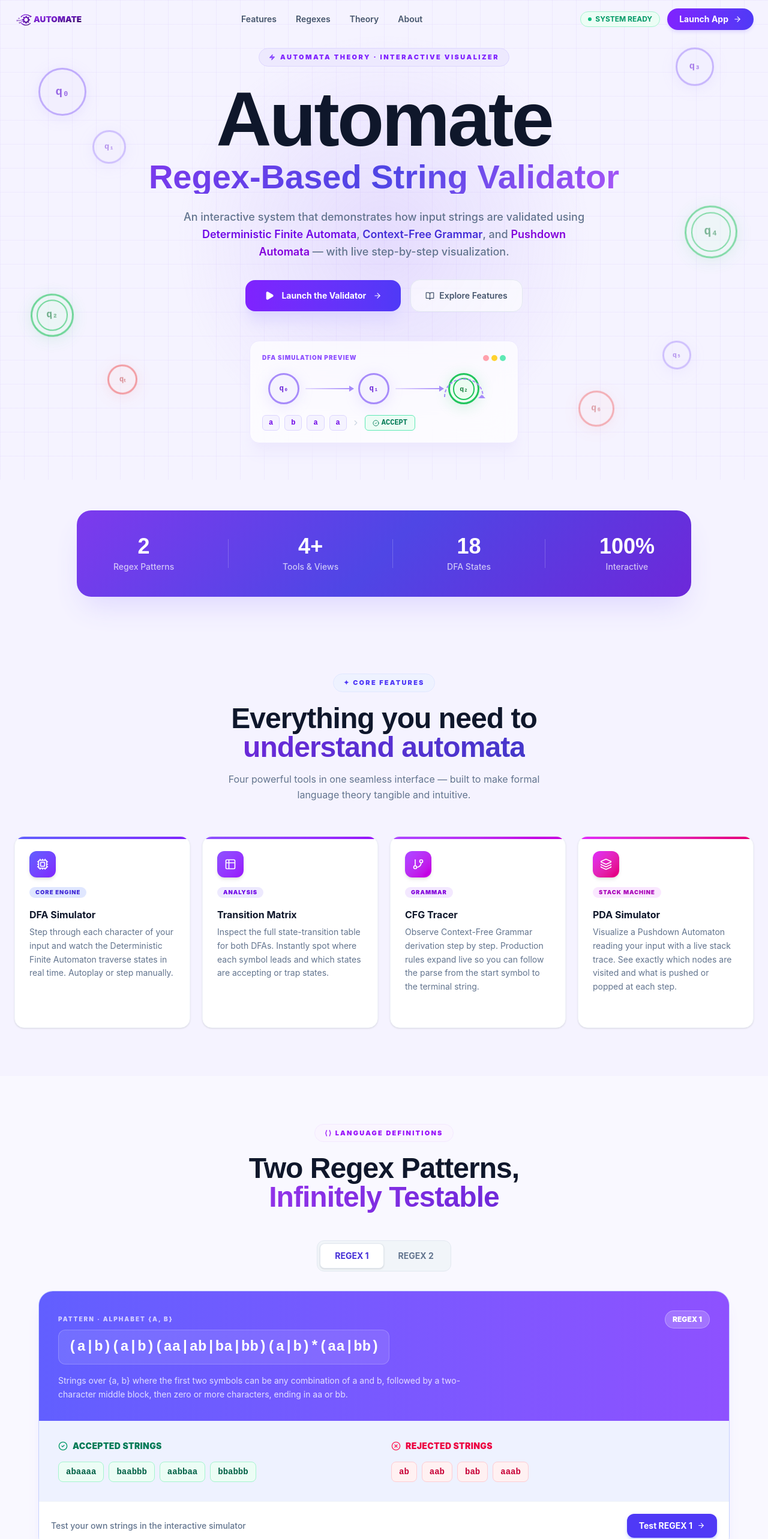
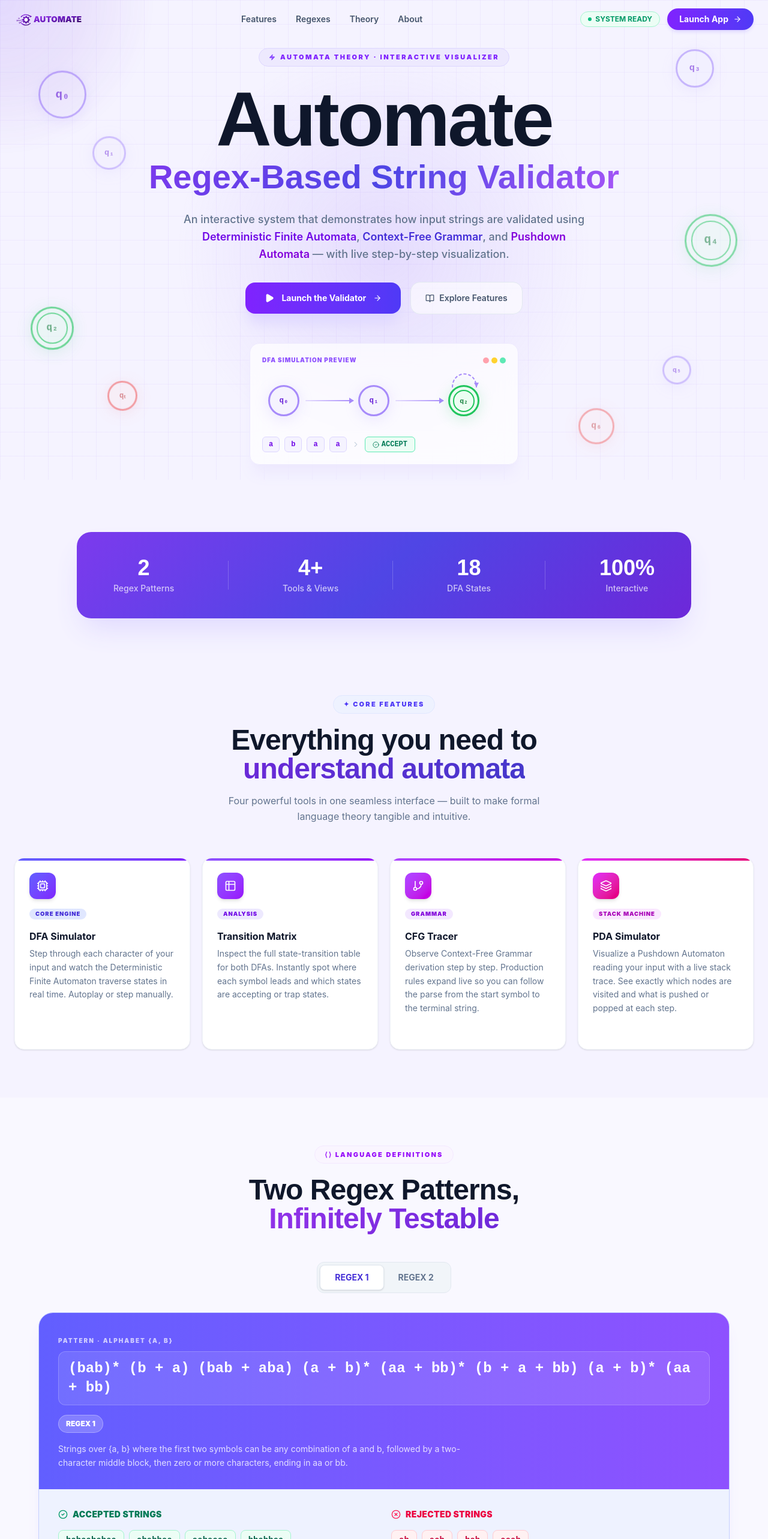
Before and after one commit to nichoq/AUTOMATES, a React (Vite) app: page / in a window 1280 px wide. Shown: the top 2566 px of the page at 60% size. Built offline with nearby package versions, Linux system fonts and the light colour scheme.

Commit message:
Fix bugs Landing page

```diff
--- a/src/App.tsx
+++ b/src/App.tsx
@@ -232,7 +232,7 @@ export function getPdaTracePath(tabIdx: number, input: string): PdaStep[] {
   return steps;
 }
 
-export default function App() {
+export default function App({ onGoHome }: { onGoHome: () => void }) {
   const [tabIdx, setTabIdx] = useState<number>(0);
   const [sidebarCollapsed, setSidebarCollapsed] = useState<boolean>(false);
 
@@ -660,10 +660,14 @@ function simulateString(input) {
           >
             <Menu size={16} />
           </button>
-          <div className="flex flex-col items-start justify-center gap-0.5 leading-none">
+          <button
+            onClick={onGoHome}
+            className="flex flex-col items-start justify-center gap-0.5 leading-none group cursor-pointer bg-transparent border-0 p-1 rounded-lg hover:bg-violet-50 transition-colors duration-150"
+            title="Back to Home"
+          >
             <svg
               viewBox="0 0 1150 280"
-              className="h-[28px] w-auto flex-shrink-0"
+              className="h-[28px] w-auto flex-shrink-0 group-hover:opacity-80 transition-opacity"
               fill="none"
               xmlns="http://www.w3.org/2000/svg"
             >
@@ -722,10 +726,10 @@ function simulateString(input) {
                 AUTOMATE
               </text>
             </svg>
-            <div className="text-[9px] text-slate-500 font-bold tracking-widest font-sans uppercase pl-2 leading-none">
+            <div className="text-[9px] text-slate-500 font-bold tracking-widest font-sans uppercase pl-2 leading-none group-hover:text-violet-500 transition-colors">
               DFA Verifier &middot; Visual Tracer
             </div>
-          </div>
+          </button>
 
           <div className="flex bg-slate-100 p-0.5 rounded-lg border border-slate-200/60 ml-6">
             <button
--- a/src/LandingPage.tsx
+++ b/src/LandingPage.tsx
@@ -145,17 +145,33 @@ const Arrow = ({ style }: { style?: React.CSSProperties }) => (
 );
 
 // ─── Mini DFA preview (static visual) ────────────────────────────────────────
+// Container is h-24 (96px). Bubbles are centered at y=48.
+// q₂ center: x=336, y=48. Circle radius=26 => top of circle at y=22.
+// Self-loop SVG: left=306, top=-10, width=62, height=36
+//   In SVG coords: left-contact=(20,32) right-contact=(40,32) peak=(30,4)
 const MiniDfa = () => (
-  <div className="relative w-full h-full">
+  <div className="relative w-full h-24 overflow-visible">
     <StateBubble label="q₀" size={52} style={{ left: 10, top: "50%", transform: "translateY(-50%)" }} />
     <Arrow style={{ left: 72, top: "calc(50% - 1px)" }} />
     <StateBubble label="q₁" size={52} style={{ left: 160, top: "50%", transform: "translateY(-50%)" }} />
     <Arrow style={{ left: 222, top: "calc(50% - 1px)" }} />
     <StateBubble label="q₂" accepting size={52} style={{ left: 310, top: "50%", transform: "translateY(-50%)" }} />
-    {/* self-loop arc */}
-    <svg className="absolute" style={{ left: 288, top: 2, width: 96, height: 48 }} viewBox="0 0 96 48">
-      <path d="M 16,44 C 16,4 80,4 80,44" fill="none" stroke="#a78bfa" strokeWidth="2" strokeDasharray="5 3" />
-      <polygon points="78,40 84,46 72,46" fill="#a78bfa" />
+    {/* self-loop arc — arcs clearly above q₂, connects at top of circle */}
+    <svg
+      className="absolute"
+      style={{ left: 306, top: -10, width: 62, height: 38, overflow: "visible" }}
+      viewBox="0 0 62 38"
+    >
+      {/* Path from top-left of circle up and over to top-right */}
+      <path
+        d="M 11,36 C 11,6 51,6 51,36"
+        fill="none"
+        stroke="#a78bfa"
+        strokeWidth="2"
+        strokeDasharray="5 3"
+      />
+      {/* Arrowhead pointing downward at right contact (51,36) */}
+      <polygon points="47,28 55,28 51,36" fill="#a78bfa" />
     </svg>
   </div>
 );
@@ -201,11 +217,11 @@ const regexData = [
   {
     id: 1,
     label: "REGEX 1",
-    pattern: "(a|b)(a|b)(aa|ab|ba|bb)(a|b)*(aa|bb)",
+    pattern: "(bab)* (b + a) (bab + aba) (a + b)* (aa + bb)* (b + a + bb) (a + b)* (aa + bb)",
     alphabet: "{a, b}",
     description:
       "Strings over {a, b} where the first two symbols can be any combination of a and b, followed by a two-character middle block, then zero or more characters, ending in aa or bb.",
-    accepted: ["abaaaa", "baabbb", "aabbaa", "bbabbb"],
+    accepted: ["babaababaa", "ababbaa", "aabaaaa", "bbabbaa"],
     rejected: ["ab", "aab", "bab", "aaab"],
     color: "indigo",
     gradient: "from-indigo-500 to-violet-500",
@@ -217,11 +233,11 @@ const regexData = [
   {
     id: 2,
     label: "REGEX 2",
-    pattern: "(0|1)(0|1)(00|11)(0|1)*(01|10|11)(0|1)*",
+    pattern: "(1+0)*(11+00)(00+11)*(1+0+11)(1+0+11)*(101+111)(101+111)*(1+0*+11)(1+0*+11)*",
     alphabet: "{0, 1}",
     description:
       "Binary strings where the first two bits can be 0 or 1, followed by a two-bit equal pair (00 or 11), then arbitrary bits, a required two-bit sub-pattern, and any trailing bits.",
-    accepted: ["010011", "110010", "001100", "11001110"],
+    accepted: ["1101111", "000101", "0011111", "101011010111"],
     rejected: ["01", "001", "101", "0011"],
     color: "purple",
     gradient: "from-purple-500 to-pink-500",
@@ -286,6 +302,7 @@ interface LandingPageProps {
 export default function LandingPage({ onLaunch }: LandingPageProps) {
   const [scrolled, setScrolled] = useState(false);
   const [activeRegex, setActiveRegex] = useState(0);
+  const glowRef = useRef<HTMLDivElement>(null);
 
   useEffect(() => {
     const onScroll = () => setScrolled(window.scrollY > 20);
@@ -293,8 +310,22 @@ export default function LandingPage({ onLaunch }: LandingPageProps) {
     return () => window.removeEventListener("scroll", onScroll);
   }, []);
 
+  useEffect(() => {
+    const onMouseMove = (e: MouseEvent) => {
+      if (glowRef.current) {
+        glowRef.current.style.left = `${e.clientX}px`;
+        glowRef.current.style.top = `${e.clientY}px`;
+      }
+    };
+    window.addEventListener("mousemove", onMouseMove);
+    return () => window.removeEventListener("mousemove", onMouseMove);
+  }, []);
+
   return (
     <div className="min-h-screen bg-[#f5f3ff] text-slate-800 font-sans overflow-x-hidden">
+      {/* ── Cursor glow ──────────────────────────────────────────────────── */}
+      <div ref={glowRef} className="cursor-glow" />
+
       {/* ── Background grid ──────────────────────────────────────────────── */}
       <div
         className="fixed inset-0 pointer-events-none z-0"
@@ -307,8 +338,7 @@ export default function LandingPage({ onLaunch }: LandingPageProps) {
 
       {/* ── Navbar ───────────────────────────────────────────────────────── */}
       <header
-        className={`fixed top-0 left-0 right-0 z-50 transition-all duration-300 ${
-          scrolled
+        className={`fixed top-0 left-0 right-0 z-50 transition-all duration-300 ${scrolled
           ? "bg-white/80 backdrop-blur-xl shadow-sm border-b border-violet-100"
           : "bg-transparent"
           }`}
@@ -377,13 +407,13 @@ export default function LandingPage({ onLaunch }: LandingPageProps) {
           {/* Main title */}
           <h1 className="leading-none">
             <span
-              className="block text-[clamp(3.5rem,12vw,8rem)] font-black text-slate-900 font-display tracking-tight"
+              className="block text-[clamp(3.5rem,12vw,8rem)] font-black text-slate-900 font-display tracking-tight transition-transform duration-300 ease-out hover:scale-105 origin-center cursor-default"
               style={{ letterSpacing: "-0.03em" }}
             >
               Automate
             </span>
             <span
-              className="block text-[clamp(1.6rem,5vw,3.5rem)] font-bold font-display mt-1"
+              className="block text-[clamp(1.6rem,5vw,3.5rem)] font-bold font-display mt-1 pb-1 transition-transform duration-300 ease-out hover:scale-105 origin-center cursor-default"
               style={{
                 background: "linear-gradient(135deg, #7c3aed, #4f46e5, #a855f7)",
                 WebkitBackgroundClip: "text",
@@ -433,7 +463,7 @@ export default function LandingPage({ onLaunch }: LandingPageProps) {
                 <span className="w-2.5 h-2.5 rounded-full bg-emerald-300" />
               </div>
             </div>
-            <div className="relative h-16 flex items-center">
+            <div className="relative h-24 flex items-center" style={{ overflow: "visible" }}>
               <MiniDfa />
             </div>
             <div className="mt-3 flex items-center gap-2">
@@ -557,8 +587,7 @@ export default function LandingPage({ onLaunch }: LandingPageProps) {
                   key={i}
                   id={`regex-tab-${i + 1}`}
                   onClick={() => setActiveRegex(i)}
-                  className={`px-6 py-2.5 rounded-lg text-sm font-bold transition-all duration-200 cursor-pointer ${
-                    activeRegex === i
+                  className={`px-6 py-2.5 rounded-lg text-sm font-bold transition-all duration-200 cursor-pointer ${activeRegex === i
                     ? r.color === "indigo"
                       ? "bg-white text-indigo-700 shadow-sm border border-slate-200"
                       : "bg-white text-purple-700 shadow-sm border border-slate-200"
@@ -645,8 +674,7 @@ export default function LandingPage({ onLaunch }: LandingPageProps) {
                   <button
                     id={`test-regex-${i + 1}-btn`}
                     onClick={onLaunch}
-                    className={`flex items-center gap-2 text-sm font-bold px-5 py-2.5 rounded-xl cursor-pointer transition-all ${
-                      r.color === "indigo"
+                    className={`flex items-center gap-2 text-sm font-bold px-5 py-2.5 rounded-xl cursor-pointer transition-all ${r.color === "indigo"
                       ? "bg-indigo-600 hover:bg-indigo-700 text-white shadow-md shadow-indigo-200"
                       : "bg-purple-600 hover:bg-purple-700 text-white shadow-md shadow-purple-200"
                       }`}
@@ -747,7 +775,7 @@ export default function LandingPage({ onLaunch }: LandingPageProps) {
           ].map((step, i) => (
             <div key={i} className="relative bg-white rounded-2xl border border-slate-100 shadow-sm p-7 flex flex-col gap-4">
               <div className="flex items-center justify-between">
-                <span className="text-4xl font-black text-slate-100 font-display">{step.step}</span>
+                <span className="text-4xl font-black text-slate-900 font-display">{step.step}</span>
                 <span className="text-2xl">{step.icon}</span>
               </div>
               <div>
@@ -836,6 +864,27 @@ export default function LandingPage({ onLaunch }: LandingPageProps) {
           25% { transform: translateY(-10px) rotate(2deg); }
           75% { transform: translateY(8px) rotate(-3deg); }
         }
+        @keyframes glowPulse {
+          0%, 100% { opacity: 0.55; transform: translate(-50%, -50%) scale(1); }
+          50% { opacity: 0.75; transform: translate(-50%, -50%) scale(1.08); }
+        }
+        .cursor-glow {
+          position: fixed;
+          pointer-events: none;
+          z-index: 1;
+          width: 520px;
+          height: 520px;
+          border-radius: 50%;
+          background: radial-gradient(
+            ellipse at center,
+            rgba(139, 92, 246, 0.28) 0%,
+            rgba(109, 40, 217, 0.14) 35%,
+            transparent 70%
+          );
+          transform: translate(-50%, -50%);
+          animation: glowPulse 3s ease-in-out infinite;
+          filter: blur(2px);
+        }
       `}</style>
     </div>
   );
--- a/src/main.tsx
+++ b/src/main.tsx
@@ -8,7 +8,7 @@ function Root() {
   const [launched, setLaunched] = useState(false);
 
   if (launched) {
-    return <App />;
+    return <App onGoHome={() => setLaunched(false)} />;
   }
   return <LandingPage onLaunch={() => setLaunched(true)} />;
 }
```
Lines whose indentation alone changed are shown as unchanged.
